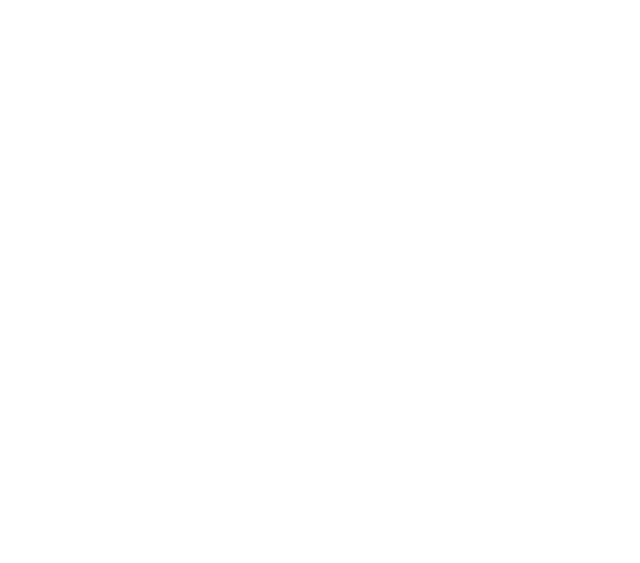
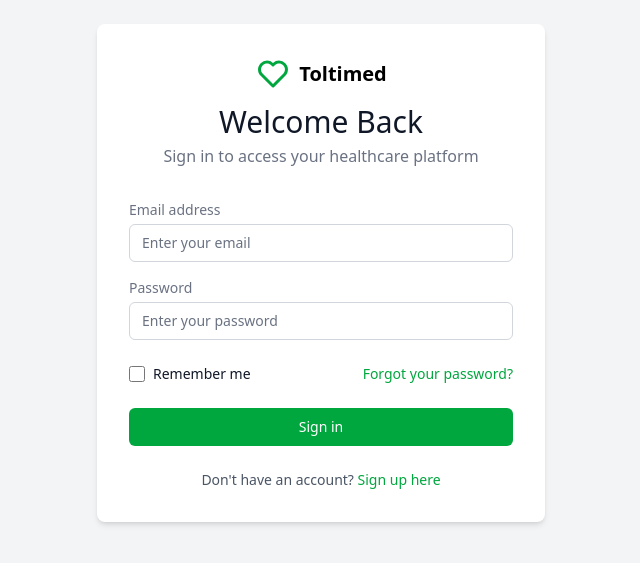
Before and after one commit to stephenolajire/Toltim, a React (Vite) app: page /login in a window 1280 px wide. Before the commit this address had no page. Shown: the part 127-690 px from the top of the page, without its empty margins (319-959 px from the left). Built offline with nearby package versions, Linux system fonts and the light colour scheme.

Commit message:
added login page

```diff
--- a/src/App.tsx
+++ b/src/App.tsx
@@ -2,6 +2,7 @@
 import { BrowserRouter as Router, Routes, Route } from 'react-router-dom'
 import Layout from './layout/Layout'
 import LandingPage from './pages/LandingPage'
+import Login from './user/Login'
 
 const App:React.FC = () => {
   return (
@@ -10,6 +11,7 @@
         <Route path="/" element={<Layout />}>
           <Route index element={<LandingPage />} />
         </Route>
+        <Route path='/login' element={<Login/>}/>
       </Routes>
     </Router>
   )
--- a/src/components/home/Card.tsx
+++ b/src/components/home/Card.tsx
@@ -52,7 +52,7 @@
       >
         <div className="text-3xl">{icon}</div>
       </motion.div>
-      <h3 className="text-xl font-medium mb-5">{title}</h3>
+      <h3 className="text-xl text-black/80 font-medium mb-5">{title}</h3>
       <p className="text-gray-500 text-center text-lg md:text-lg">
         {description}
       </p>
--- a/src/components/home/Hero.tsx
+++ b/src/components/home/Hero.tsx
@@ -46,7 +46,7 @@
     >
       <motion.h1
         variants={itemVariants}
-        className="text-black text-4xl md:text-5xl lg:text-6xl font-bold"
+        className="text-gray-900 text-4xl md:text-5xl lg:text-6xl font-bold"
       >
         Healthcare at Your{" "}
         <motion.span
--- a/src/components/home/HowItWorks.tsx
+++ b/src/components/home/HowItWorks.tsx
@@ -40,7 +40,7 @@
 const HowItWorks: React.FC = () => {
   return (
     <div className="py-12 w-full">
-      <h2 className="text-3xl font-bold text-center mb-12">
+      <h2 className="text-3xl text-gray-900 font-bold text-center mb-12">
         How Toltimed Works
       </h2>
       <div className="w-full grid grid-cols-1 md:grid-cols-2 lg:grid-cols-3 gap-6 px-4 sm:px-4 md:px-20 lg:px-50">
--- a/src/components/home/Why.tsx
+++ b/src/components/home/Why.tsx
@@ -6,14 +6,14 @@
   return (
     <section className="w-full bg-gray-100 grid grid-cols-1 md:grid-cols-2 gap-6 px-4 sm:px-4 md:px-20 lg:px-50 py-12">
       <div>
-        <h3 className="text-black text-3xl font-bold mb-8">
+        <h3 className="text-gray-900 text-3xl font-bold mb-8">
           Why Choose Toltimed ?
         </h3>
         <div>
           <div className="flex flex-row gap-2 items-top mb-4">
-            <LuShield className="text-green-500 text-4xl" />
+            <LuShield className="text-green-500 md:text-2xl text-4xl" />
             <div>
-              <h4 className="text-black font-semibold text-base">
+              <h4 className="text-gray-900 font-semibold text-lg">
                 Licensed Professionals
               </h4>
               <p className="text-gray-500 text-base">
@@ -23,9 +23,9 @@
             </div>
           </div>
           <div className="flex flex-row gap-2 items-top mb-4">
-            <LuMapPin className="text-green-500 text-4xl" />
+            <LuMapPin className="text-green-500 md:text-2xl text-4xl " />
             <div>
-              <h4 className="text-black font-semibold text-base">
+              <h4 className="text-gray-900 font-semibold text-lg">
                 Nationwide Coverage
               </h4>
               <p className="text-gray-500 text-base">
@@ -34,9 +34,9 @@
             </div>
           </div>
           <div className="flex flex-row gap-2 items-top">
-            <LuClock4 className="text-green-500 text-2xl" />
+            <LuClock4 className="text-green-500 md:text-xl text-3xl" />
             <div>
-              <h4 className="text-black font-semibold text-base">
+              <h4 className="text-gray-900 font-semibold text-lg">
                 24/7 Availability
               </h4>
               <p className="text-gray-500 text-base">
--- /dev/null
+++ b/src/user/Login.tsx
@@ -0,0 +1,119 @@
+import React, { useState } from "react";
+import { BiHeart } from "react-icons/bi";
+
+const Login: React.FC = () => {
+  const [email, setEmail] = useState("");
+  const [password, setPassword] = useState("");
+
+  const handleSubmit = (e: React.FormEvent) => {
+    e.preventDefault();
+    console.log("Email:", email);
+    console.log("Password:", password);
+  };
+
+  return (
+    <div className="min-h-screen flex items-center justify-center bg-gray-100 px-4 md:px-0">
+      <div className="max-w-md w-full space-y-8 p-8 bg-white rounded-lg shadow-md">
+        <div>
+          <div className="flex items-center h-auto w-full justify-center">
+            <BiHeart className="text-green-600 text-3xl md:text-4xl" />
+            <span className="text-xl font-bold ml-0.5 sm:ml-2">Toltimed</span>
+          </div>
+          <h2 className="mt-3 text-center text-3xl text-gray-900">
+            Welcome Back
+          </h2>
+          <p className="text-gray-500 text-center mt-1">Sign in to access your healthcare platform</p>
+        </div>
+        <form className="mt-8 space-y-6" onSubmit={handleSubmit}>
+          <div className="space-y-4">
+            <div>
+              <label
+                htmlFor="email"
+                className="block text-sm font-medium text-gray-500"
+              >
+                Email address
+              </label>
+              <input
+                id="email"
+                name="email"
+                type="email"
+                required
+                value={email}
+                onChange={(e) => setEmail(e.target.value)}
+                className="mt-1 appearance-none relative block w-full px-3 py-2 border border-gray-300 placeholder-gray-500 text-gray-500 rounded-md focus:outline-none focus:ring-green-500 focus:border-green-500 focus:z-10 sm:text-sm"
+                placeholder="Enter your email"
+              />
+            </div>
+            <div>
+              <label
+                htmlFor="password"
+                className="block text-sm font-medium text-gray-500"
+              >
+                Password
+              </label>
+              <input
+                id="password"
+                name="password"
+                type="password"
+                required
+                value={password}
+                onChange={(e) => setPassword(e.target.value)}
+                className="mt-1 appearance-none relative block w-full px-3 py-2 border border-gray-300 placeholder-gray-500 text-gray-900 rounded-md focus:outline-none focus:ring-green-500 focus:border-green-500 focus:z-10 sm:text-sm"
+                placeholder="Enter your password"
+              />
+            </div>
+          </div>
+
+          <div className="flex items-center justify-between">
+            <div className="flex items-center">
+              <input
+                id="remember-me"
+                name="remember-me"
+                type="checkbox"
+                className="h-4 w-4 text-green-500 focus:ring-green-500 border-gray-300 rounded"
+              />
+              <label
+                htmlFor="remember-me"
+                className="ml-2 block text-sm text-gray-900"
+              >
+                Remember me
+              </label>
+            </div>
+
+            <div className="text-sm">
+              <a
+                href="#"
+                className="font-medium text-green-600 hover:text-green-500"
+              >
+                Forgot your password?
+              </a>
+            </div>
+          </div>
+
+          <div>
+            <button
+              type="submit"
+              className="group relative w-full flex justify-center py-2 px-4 border border-transparent text-sm font-medium rounded-md text-white bg-green-600 hover:bg-green-700 focus:outline-none focus:ring-2 focus:ring-offset-2 focus:ring-green-500 transition duration-300"
+            >
+              Sign in
+            </button>
+          </div>
+
+          <div className="text-center">
+            <p className="text-sm text-gray-600">
+              Don't have an account?{" "}
+              <a
+                href="#"
+                className="font-medium text-green-600 hover:text-green-500"
+              >
+                Sign up here
+              </a>
+            </p>
+          </div>
+        </form>
+      </div>
+    </div>
+  );
+};
+
+export default Login;
```
